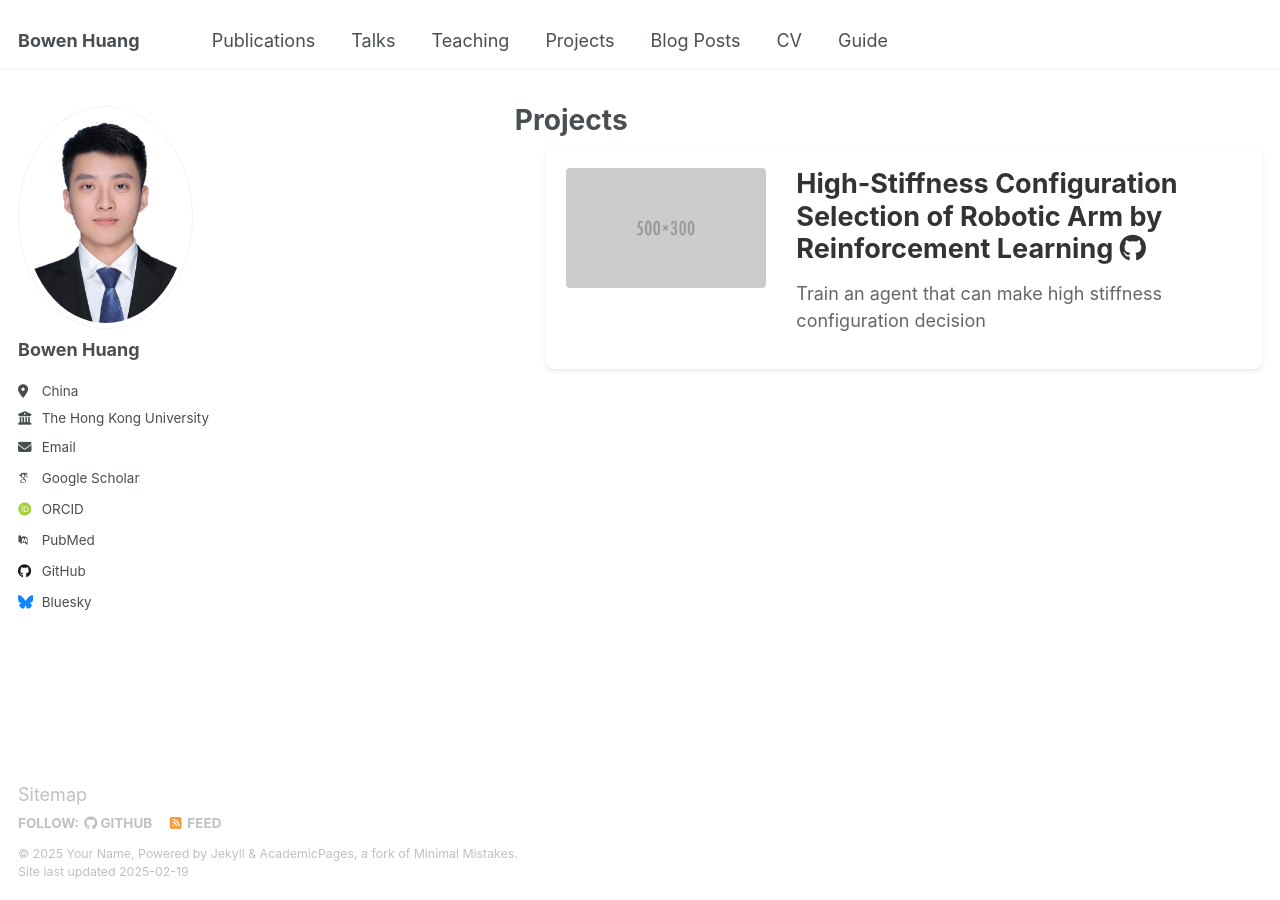
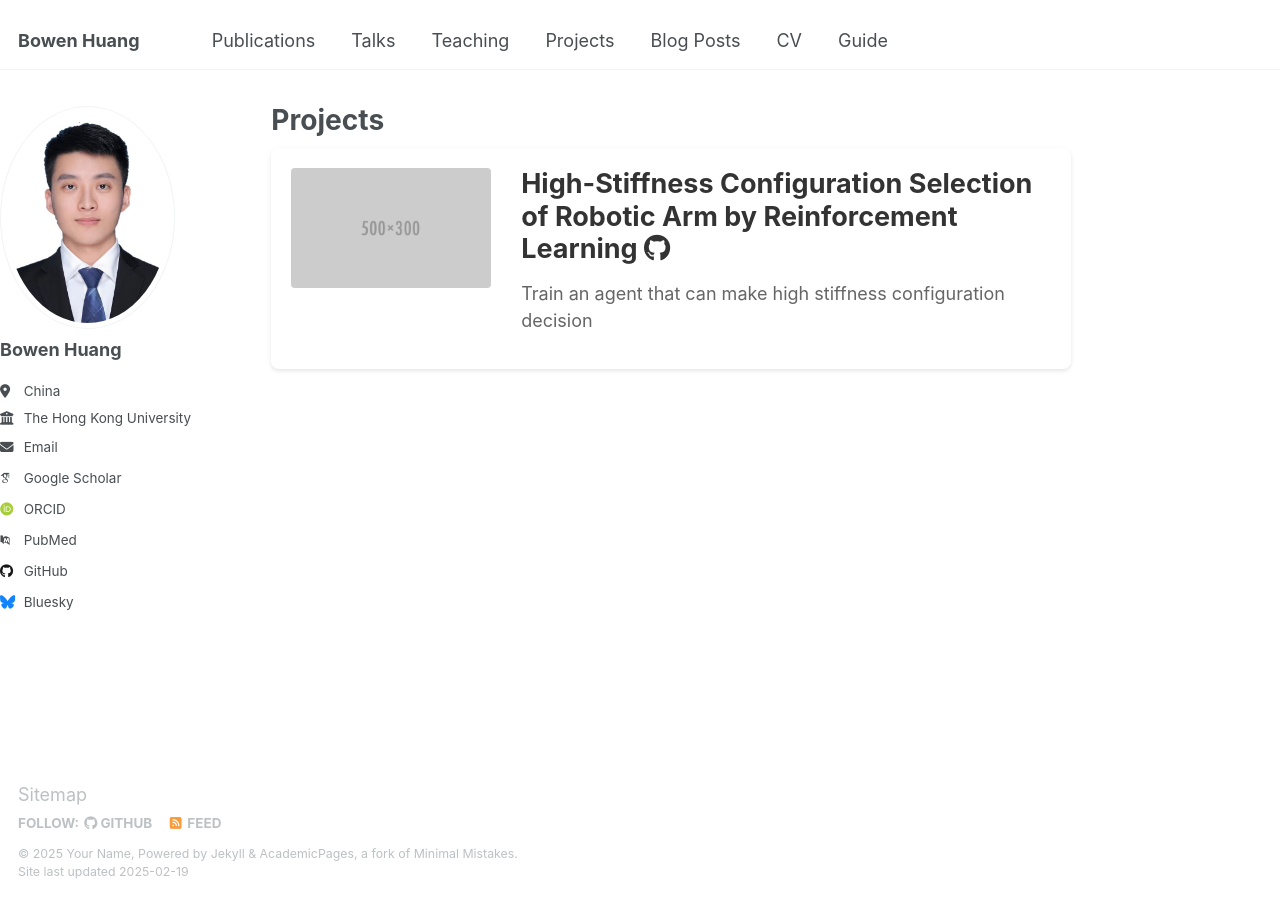
Before and after one commit to WangSuhan/WangSuhan.github.io, a Jekyll site: the page built from _pages/projects.html, in a window 1280 px wide. Built offline with Jekyll 4.4.1, drawn with Linux system fonts in a browser that asks for light colours; some web fonts are replaced.

Commit message:
Update projects.html

```diff
--- a/_pages/projects.html
+++ b/_pages/projects.html
@@ -5,7 +5,7 @@ permalink: /projects/
 author_profile: true
 ---
 
-<div class="archive" style="width: 100% !important; padding-right: 0 !important;">
+<div class="archive custom-archive" style="width: 100% !important; padding-right: 0 !important;">
   {% for post in site.projects %}
     <div class="project-item" style="margin-bottom: 2em;">
       <div class="project-container">
@@ -40,11 +40,26 @@ author_profile: true
 </div>
 
 <style>
-.archive {
+body div.wrapper {
+  max-width: none !important;
+  padding: 0 !important;
+}
+
+.archive.custom-archive {
+  float: none !important;
+  position: relative !important;
   max-width: 800px !important;
   margin: 0 !important;
-  margin-left: 0 !important;  /* 改为0px */
+  margin-left: 0 !important;
+  padding: 0 !important;
   padding-right: 0 !important;
+  transform: translateX(0) !important;
+}
+
+#main {
+  max-width: none !important;
+  padding: 0 !important;
+  margin-left: 0 !important;
 }
 
 .project-container {
@@ -102,9 +117,8 @@ author_profile: true
 }
 
 @media screen and (max-width: 768px) {
-  .archive {
-    margin-left: 20px !important;
-    margin-right: 20px !important;
+  .archive.custom-archive {
+    margin: 0 20px !important;
   }
 
   .project-container {
```
